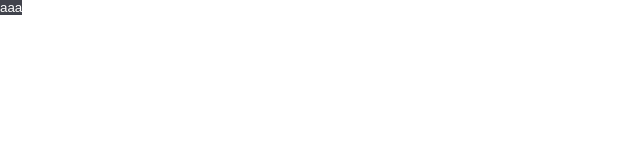
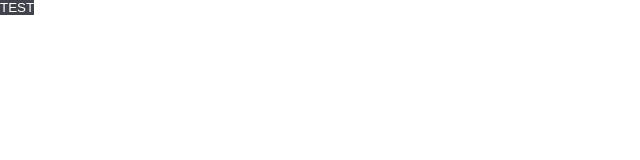
Before and after one commit to hyeonjoonpark/DevCoop-front, a React (Create React App) app: page / in a window 1280 px wide. Shown: the top 160 px of the page, without its empty margins (0-640 px from the left). Built offline with nearby package versions, Linux system fonts and the light colour scheme.

Commit message:
💡 :: 주석 추가

```diff
--- a/src/App.js
+++ b/src/App.js
@@ -4,7 +4,8 @@ function App() {
   return (
     <>
     <GlobalStyle/>
-    <button>aaa</button>
+    {/* TEST용 버튼입니다. */}
+    <button>TEST</button>
     </>
   );
 }
```
